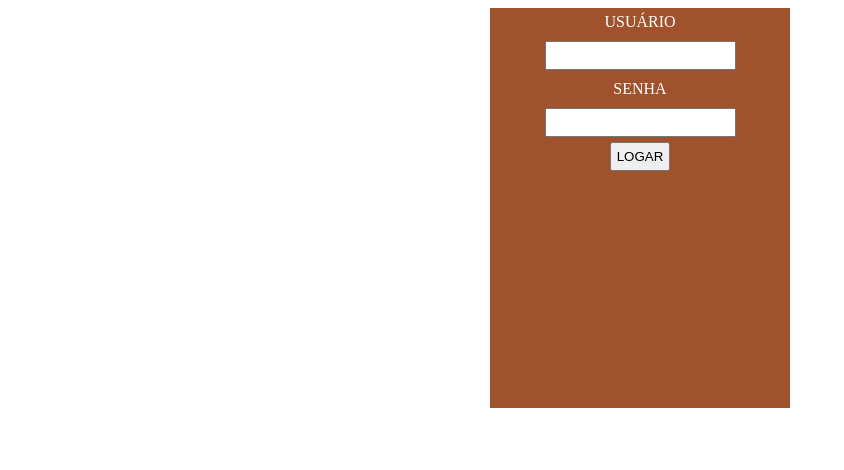
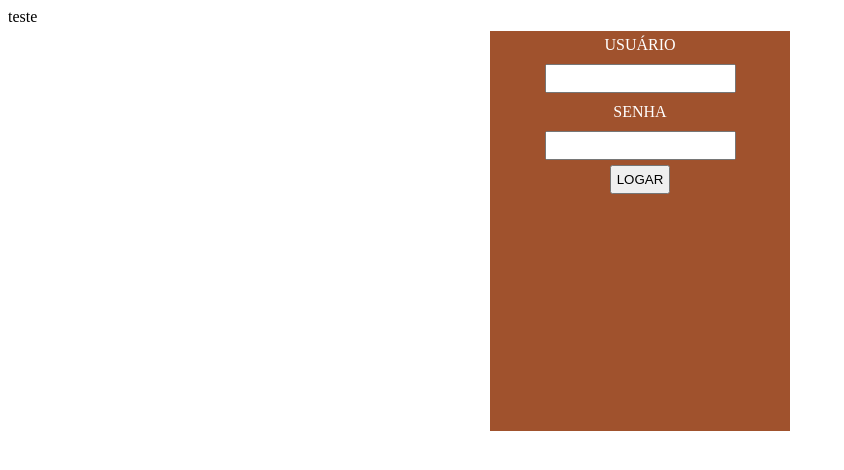
Before and after one commit to Danielmqs1998/Treinamento, a PHP site: page /login.php in a window 1280 px wide. Shown: the top 470 px of the page, without its empty margins (0-844 px from the left). Run offline with PHP 8.4, Linux system fonts and the light colour scheme.

Commit message:
Add files via upload

```diff
--- a/SiteMusicalStrings/login.php
+++ b/SiteMusicalStrings/login.php
@@ -8,7 +8,7 @@
 </head>
 <body>
     <?php
-        echo "";
+        echo "teste";
     ?>
     <div id='login'>
         <form action="lojausuario.php" method="POST" >
```
